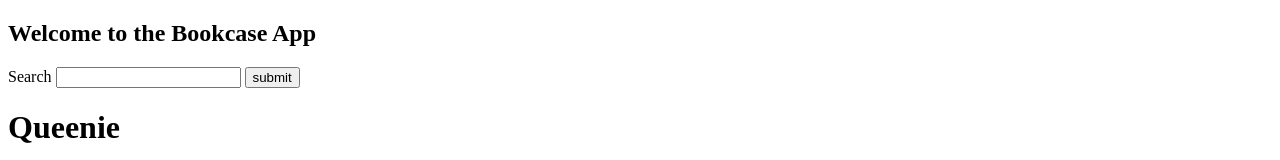
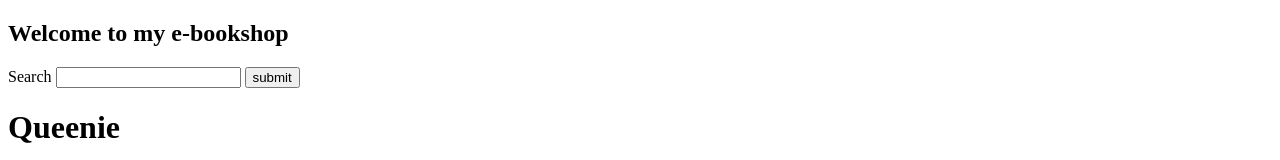
Before and after one commit to cbf-academy-modern-frontend-course/react-starter-files-pastorZakaia, a React (Create React App) app in the folder bookcase-app/: page / in a window 1280 px wide. Shown: the top 160 px of the page. Built offline with nearby package versions, Linux system fonts and the light colour scheme.

Commit message:
task 1 week 8

```diff
--- a/bookcase-app/src/App.js
+++ b/bookcase-app/src/App.js
@@ -15,7 +15,7 @@ function App() {
   // const books = data; line 9 and 10 do the same thing
   return (
   <div>
-     <h2>Welcome to the Bookcase App</h2>
+     <h2>Welcome to my e-bookshop</h2>
     <Search/>
 
     <bookList book={bookList}/>
```
